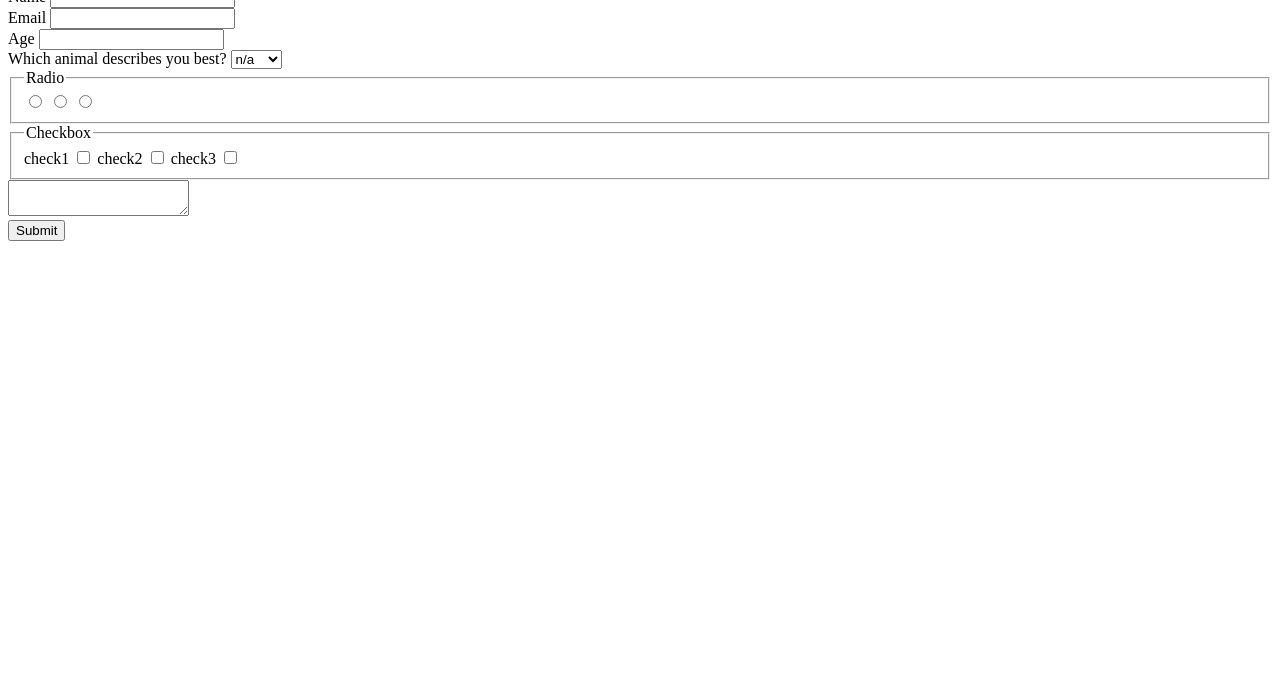
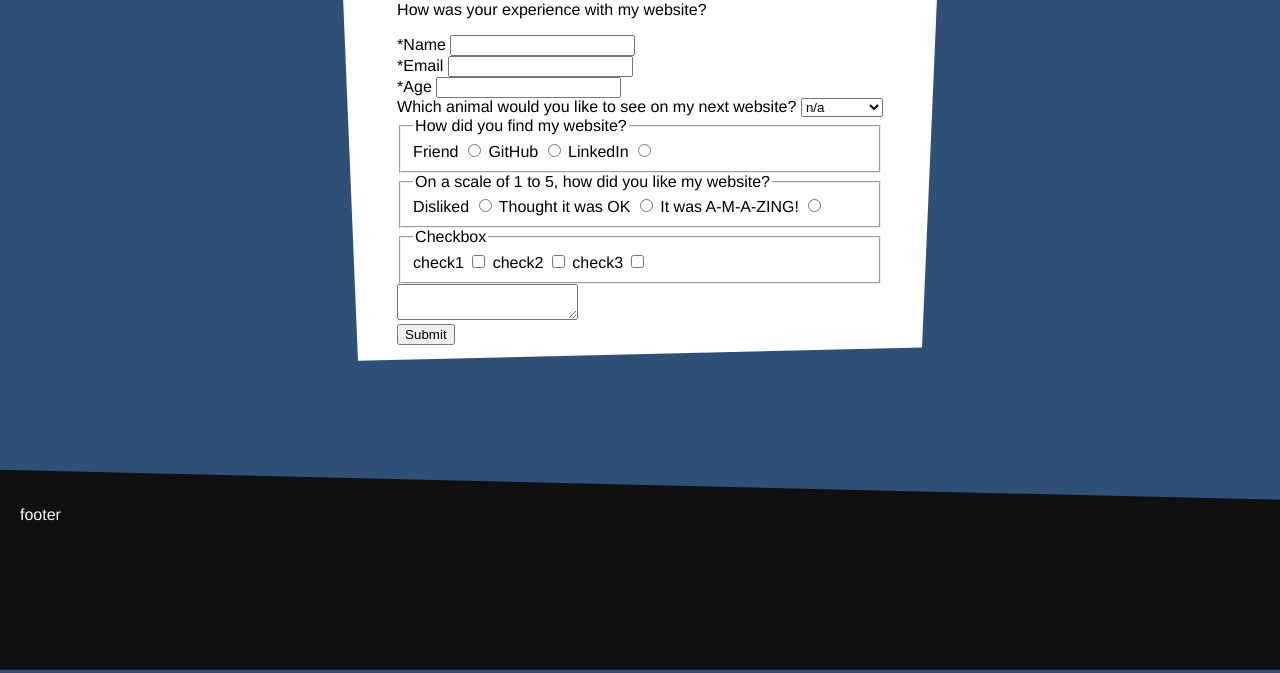
Before and after one commit to JamesScript7/survey-form, a plain HTML site: page index.html in a window 1280 px wide. Shown: the part 127-800 px from the top of the page. Drawn offline with Linux system fonts and the light colour scheme.

Commit message:
Apply general styling and clip-path

```diff
--- a/css/main.scss
+++ b/css/main.scss
@@ -0,0 +1,34 @@
+* {
+  box-sizing: border-box;
+}
+html {
+  font-family: Helvetica, sans-serif;
+  background-color: #2E5077;
+  height: 100%;
+}
+html, body, div, h1 {
+  margin: 0;
+  padding: 0;
+}
+body {
+  display: grid;
+  grid-template-columns: 1fr minmax(200px, 600px) 1fr;
+
+  .container {
+    margin: 50px 0;
+    padding: 25px;
+    background-color: #FFFFFF;
+    display: grid;
+    justify-content: center;
+    clip-path: polygon(0% 0%, 100% 1%, 97% 95%, 3% 98%);
+  }
+}
+footer {
+  min-height: 200px;
+  margin-top: 50px;
+  padding: 20px;
+  color: #FFFAFA;
+  background-color: #101010;
+  grid-column: 1/4;
+  clip-path: polygon(0% 0%, 100% 15%, 100% 100%, 0% 100%);
+}
--- a/index.html
+++ b/index.html
@@ -9,6 +9,8 @@
 		<link rel="stylesheet" type="text/css" href="css/main.css">
 	</head>
 	<body>
+		<div class="left"></div>
+		<div class="container">
 			<!-- HEADER -->
 			<header role="banner">
 				<h1 id="title">Survey Form</h1>
@@ -16,38 +18,54 @@
 			</header>
 			<!-- MAIN FORM -->
 			<main role="main">
-			<form id="survey-form" action="#" method="post">
+				<form id="survey-form" action="#" method="get">
 					<div>
-					<label id="name-label" for="name">Name</label>
-					<input id="name">
+						<label id="name-label" for="name">*Name</label>
+						<input id="name" type="text" name="name" required>
 					</div>
 					<div>
-					<label id="email-label" for="email">Email</label>
-					<input id="email">
+						<label id="email-label" for="email">*Email</label>
+						<input id="email" type="email" name="email" required>
 					</div>
 					<div>
-					<label id="number-label" for="number">Age</label>
-					<input id="number">
+						<label id="number-label" for="number">*Age</label>
+						<input id="number" type="number" name="age" required>
 					</div>
 
 					<div>
-					<label for="dropdown">Which animal describes you best?</label>
-					<select id="dropdown">
-						<option>n/a</option>
-						<option>cat</option>
-						<option>dog</option>
-						<option>sloth</option>
+						<label for="dropdown">Which animal would you like to see on my next website?</label>
+						<select id="dropdown" name="animal">
+							<option selected="selected">n/a</option>
+							<option value="cat">cat</option>
+							<option value="dog">dog</option>
+							<option value="sloth">sloth</option>
+							<option value="rabbit">rabbit</option>
+							<option value="hedgehog">hedgehog</option>
+							<option value="racoon">racoon</option>
+							<option value="bear">bear</option>
+							<option value="pidgeon">pidgeon</option>
+							<option value="goat">goat</option>
 						</select>
 					</div>
 
 					<fieldset>
-					<legend>Radio</legend>
-					<label for=""></label>
-					<input id="" type="radio" name="radio">
-					<label for=""></label>
-					<input id="" type="radio" name="radio">
-					<label for=""></label>
-					<input id="" type="radio" name="radio">
+						<legend>How did you find my website?</legend>
+						<label for="friend-label">Friend</label>
+						<input id="friend-label" type="radio" name="radio">
+						<label for="github-label">GitHub</label>
+						<input id="github-label" type="radio" name="radio">
+						<label for="linkedin-label">LinkedIn</label>
+						<input id="linkedin-label" type="radio" name="radio">
+					</fieldset>
+
+					<fieldset>
+						<legend>On a scale of 1 to 5, how did you like my website?</legend>
+						<label for="dislike-label">Disliked</label>
+						<input id="dislike-label" type="radio" name="radio">
+						<label for="okay-label">Thought it was OK</label>
+						<input id="okay-label" type="radio" name="radio">
+						<label for="amazing-label">It was A-M-A-ZING!</label>
+						<input id="amazing-label" type="radio" name="radio">
 					</fieldset>
 
 					<fieldset>
@@ -69,7 +87,11 @@
 				</form>
 			</main>
 			<!-- FOOTER -->
-		<footer role="contentinfo"></footer>
+		</div>
+		<div class="right"></div>
+		<footer role="contentinfo">
+			<p>footer</p>
+		</footer>
 		<script type="text/javascript" src="js/main.js"></script>
 	</body>
 </html>
```
Also changed, not shown: css/main.css. Lines whose indentation alone changed are shown as unchanged.
